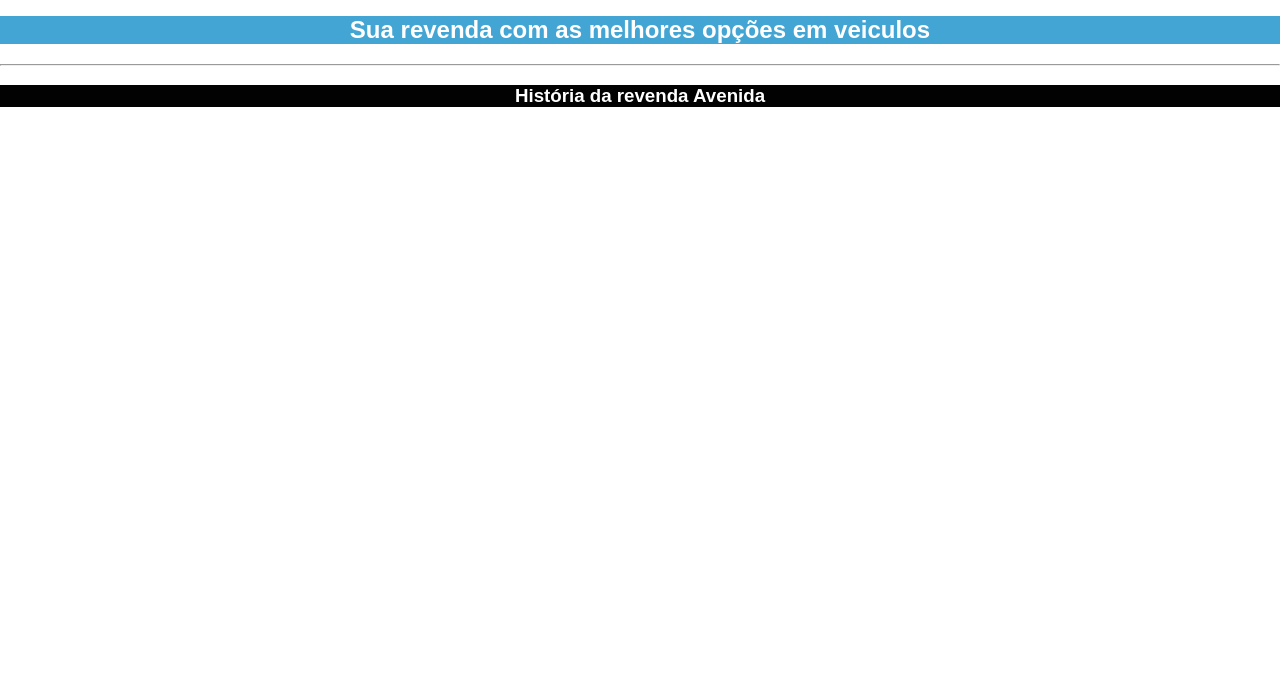
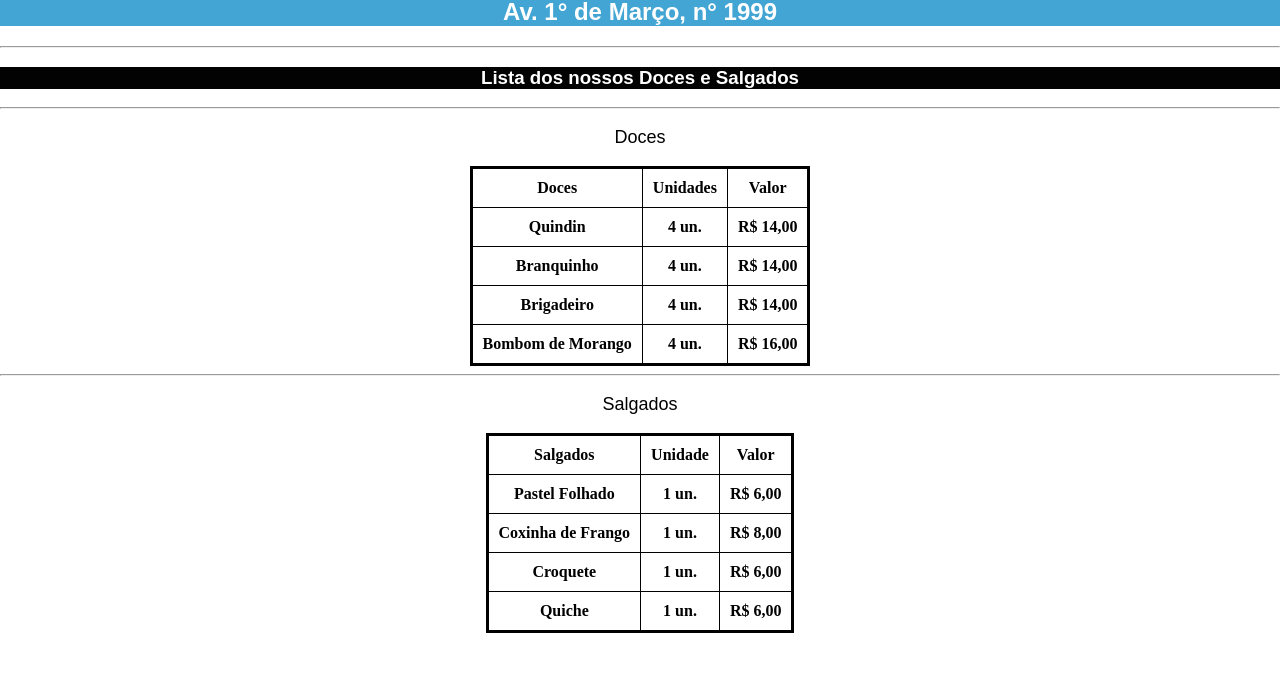
Before and after one commit to LeonardoGates/gates, a plain HTML site: page EXERCICIOS DA AULA/3 padaria/historia.html in a window 1280 px wide. Shown: the part 123-800 px from the top of the page. Drawn offline with Linux system fonts and the light colour scheme.

Commit message:
exercicios

```diff
--- a/EXERCICIOS DA AULA/3 padaria/Estilo.css
+++ b/EXERCICIOS DA AULA/3 padaria/Estilo.css
@@ -2,6 +2,25 @@ body {
     margin: 0;
 
 }
+
+#p1 {
+    text-align: center;
+}
+
+#tb1 {
+
+    border: 3px solid;
+    margin: auto;
+    border-collapse: collapse;
+}
+
+#tb2 {
+    border: 3px solid;
+    margin: auto;
+    border-collapse: collapse;
+
+}
+
 
 #imgpos1 {
     position: absolute;
@@ -27,6 +46,10 @@ img {
 
 }
 
+h4 {
+    position: absolute;
+    left: 200px;
+}
 
 h1 {
     font-family: sans-serif;
@@ -85,11 +108,7 @@ nav ul li a:hover {
     border-bottom: 3px solid rgb(255, 254, 254);
 }
 
-table {
-    border: 1px solid;
-    margin: auto;
-    border-collapse: collapse;
-}
+
 
 tr,
 th,
--- a/EXERCICIOS DA AULA/3 padaria/historia.html
+++ b/EXERCICIOS DA AULA/3 padaria/historia.html
@@ -1,4 +1,4 @@
-!DOCTYPE html>
+<!DOCTYPE html>
 <html lang="pt-br">
 
 <head>
@@ -7,22 +7,98 @@
     <meta name="viewport" content="width=device-width, initial-scale=1.0">
     <title>Revenda Avenida</title>
     <link rel="stylesheet" href="Estilo.css">
+    <style>
+
+    </style>
 </head>
 
 <body>
     <nav>
         <ul>
-            <li><a href="index.html">Principal</a></li>
-            <li><a href="veiculos.html">Veiculos</a></li>
-            <li><a href="historia.html">Nossa História</a></li>
+            <li><a href="index.html">inicio</a></li>
+            <li><a href="veiculos.html">Pães</a></li>
+            <li><a href="historia.html">Doces e Salgados</a></li>
         </ul>
     </nav>
 
 
-    <h1>Revenda Avenida - Pelotas</h1>
-    <h2>Sua revenda com as melhores opções em veiculos</h2>
+    <h1>Padaria e Confeitaria Esquina do Pão</h1>
+    <h2>Av. 1° de Março, n° 1999</h2>
     <hr>
-    <h3>História da revenda Avenida</h3>
+    <h3>Lista dos nossos Doces e Salgados</h3>
+
+    <hr>
+    <p id="p1">Doces</p>
+    <table id="tb2">
+        <tr>
+            <th>Doces</th>
+            <th>Unidades</th>
+            <th>Valor</th>
+        </tr>
+
+        <tr>
+            <th>Quindin</th>
+            <th>4 un.</th>
+            <th>R$ 14,00</th>
+        </tr>
+
+        <tr>
+            <th>Branquinho</th>
+            <th>4 un.</th>
+            <th>R$ 14,00</th>
+        </tr>
+
+        <tr>
+            <th>Brigadeiro</th>
+            <th>4 un.</th>
+            <th>R$ 14,00</th>
+        </tr>
+
+        <tr>
+            <th>Bombom de Morango</th>
+            <th>4 un.</th>
+            <th>R$ 16,00</th>
+        </tr>
+
+
+    </table>
+    <hr>
+    <p id="p1">Salgados</p>
+
+    <table id="tb2">
+        <tr>
+            <th>Salgados</th>
+            <th>Unidade</th>
+            <th>Valor</th>
+        </tr>
+
+        <tr>
+            <th>Pastel Folhado</th>
+            <th>1 un.</th>
+            <th>R$ 6,00</th>
+        </tr>
+
+        <tr>
+            <th>Coxinha de Frango</th>
+            <th>1 un.</th>
+            <th>R$ 8,00</th>
+        </tr>
+
+        <tr>
+            <th>Croquete</th>
+            <th>1 un.</th>
+            <th>R$ 6,00</th>
+        </tr>
+
+        <tr>
+            <th>Quiche</th>
+            <th>1 un.</th>
+            <th>R$ 6,00</th>
+        </tr>
+
+
+    </table>
+
 </body>
 
 </html>
```
Also changed, not shown: EXERCICIOS DA AULA/3 padaria/index.html (+3 -3 lines), EXERCICIOS DA AULA/3 padaria/veiculos.html (+25 -20 lines), EXERCICIOS DA AULA/3 padaria/Volkswagen-Gol-G4-Trend-2010-1.jpg (deleted), EXERCICIOS DA AULA/3 padaria/carro.png (deleted), EXERCICIOS DA AULA/3 padaria/imagespng.jfif (deleted), EXERCICIOS DA AULA/3 padaria/png-clipart-car-door-drawing-car-compact-car-angle.png (deleted), EXERCICIOS DA AULA/3 padaria/png-transparent-train-transportation-car-cartoon-car-truck-airplane-transport.png (deleted).
